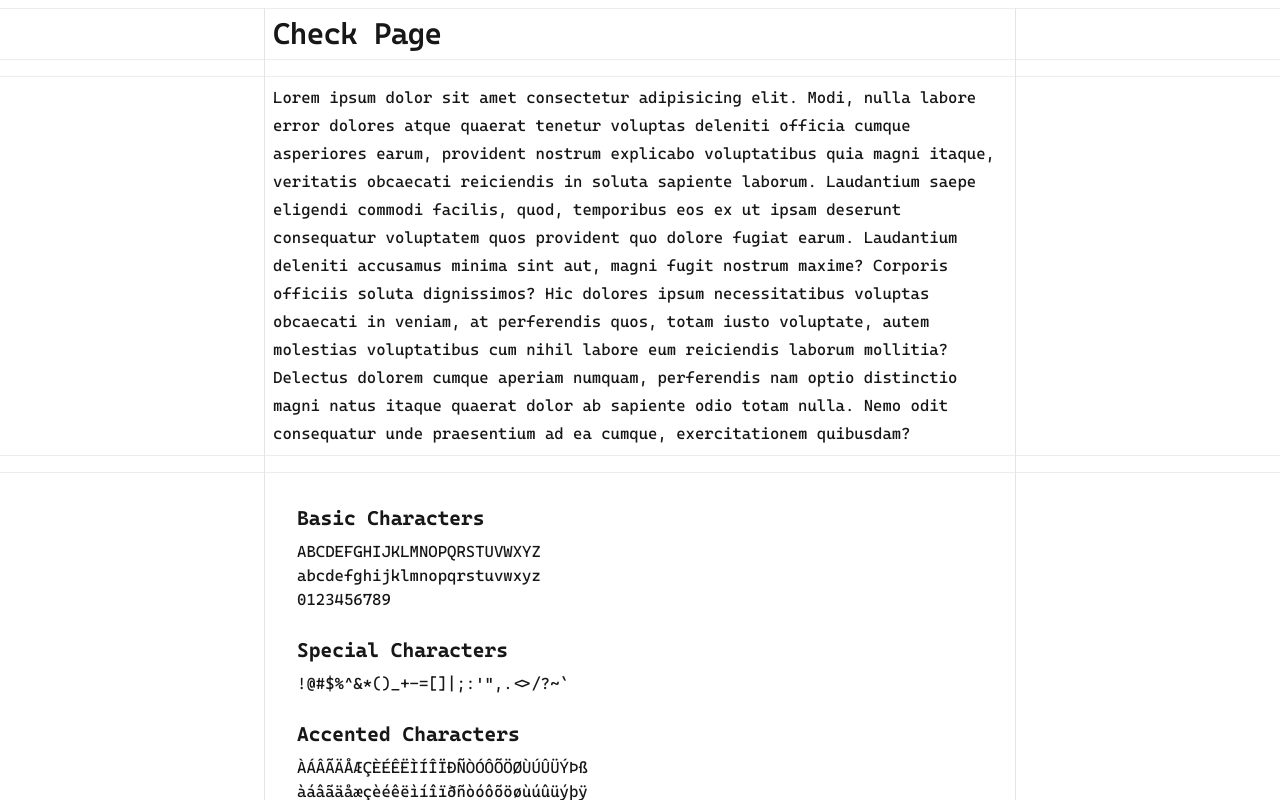
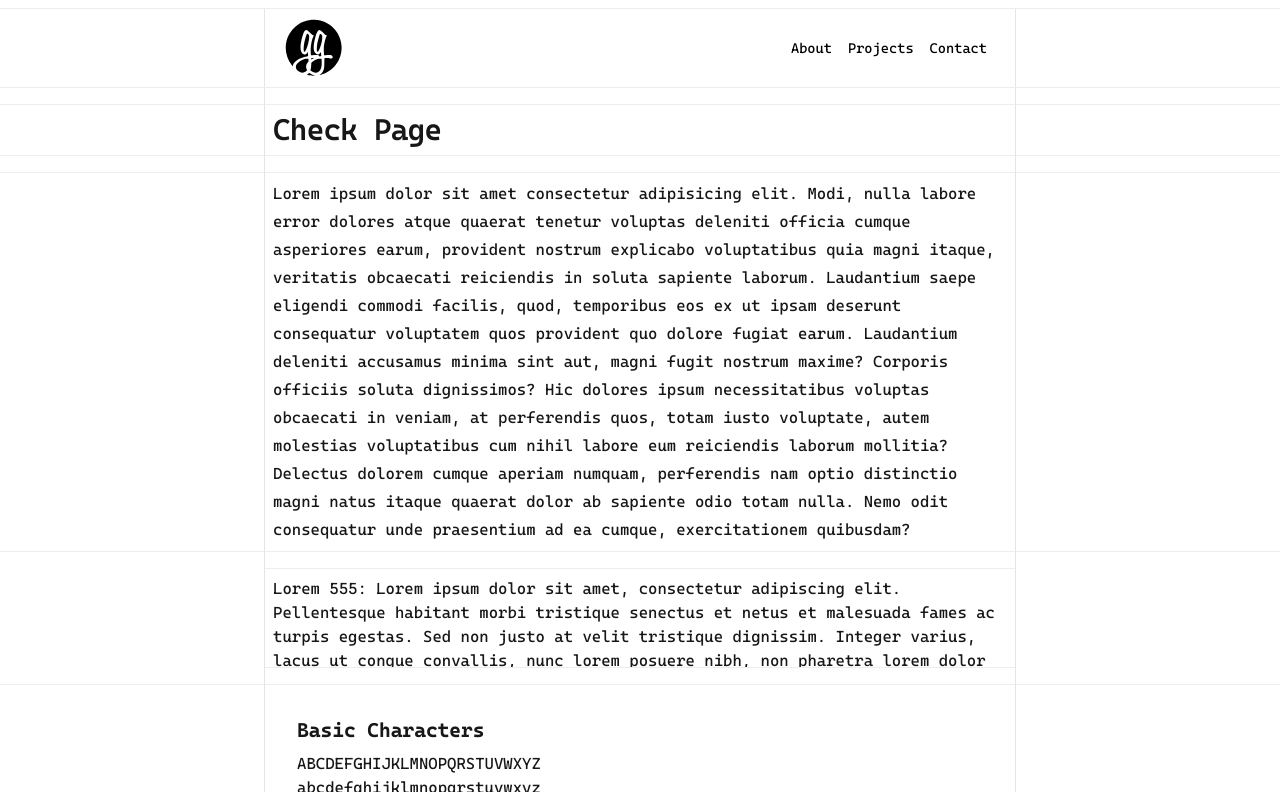
Before and after one commit to Govindggupta/govindgupta.me, a Next.js app: page /check in a window 1280 px wide. Shown: the top 800 px of the page. Built offline with nearby package versions, Linux system fonts and the light colour scheme.

Commit message:
added Navbar Component

```diff
--- a/src/app/(app)/check/page.tsx
+++ b/src/app/(app)/check/page.tsx
@@ -1,8 +1,21 @@
 export default function Check() {
   return (
     <div className="space-y-4">
+
       <h1 className="text-3xl font-semibold tracking-tight screen-line-after screen-line-before p-2">Check Page</h1>
       <p className="text-base leading-7 screen-line-after screen-line-before p-2">Lorem ipsum dolor sit amet consectetur adipisicing elit. Modi, nulla labore error dolores atque quaerat tenetur voluptas deleniti officia cumque asperiores earum, provident nostrum explicabo voluptatibus quia magni itaque, veritatis obcaecati reiciendis in soluta sapiente laborum. Laudantium saepe eligendi commodi facilis, quod, temporibus eos ex ut ipsam deserunt consequatur voluptatem quos provident quo dolore fugiat earum. Laudantium deleniti accusamus minima sint aut, magni fugit nostrum maxime? Corporis officiis soluta dignissimos? Hic dolores ipsum necessitatibus voluptas obcaecati in veniam, at perferendis quos, totam iusto voluptate, autem molestias voluptatibus cum nihil labore eum reiciendis laborum mollitia? Delectus dolorem cumque aperiam numquam, perferendis nam optio distinctio magni natus itaque quaerat dolor ab sapiente odio totam nulla. Nemo odit consequatur unde praesentium ad ea cumque, exercitationem quibusdam?</p>
+      <div className="h-[100px] overflow-y-auto border-y border-edge p-2">
+        <p>
+          Lorem 555: Lorem ipsum dolor sit amet, consectetur adipiscing elit.
+          Pellentesque habitant morbi tristique senectus et netus et malesuada
+          fames ac turpis egestas. Sed non justo at velit tristique dignissim.
+          Integer varius, lacus ut congue convallis, nunc lorem posuere nibh,
+          non pharetra lorem dolor sed augue. Curabitur suscipit, sem in
+          viverra volutpat, risus metus congue nulla, vitae luctus purus lorem
+          et mi. Aenean at sapien sed nibh suscipit faucibus. Cras vulputate
+          finibus lorem, sed mattis lorem feugiat id.
+        </p>
+      </div>
 
       <section className="screen-line-before screen-line-after">
         <div className="p-8 space-y-6 font-mono">
@@ -15,7 +28,7 @@ export default function Check() {
 
           <section>
             <h2 className="text-xl font-bold mb-2">Special Characters</h2>
-        <p>!@#$%^&*()_+-=[]{}|;:'",.&lt;&gt;/?~`</p>
+            <p>!@#$%^&*()_+-=[]{ }|;:'",.&lt;&gt;/?~`</p>
           </section>
 
           <section>
@@ -29,7 +42,7 @@ export default function Check() {
             <p className="font-mono text-lg">-&gt;  --&gt;  &lt;-  &lt;--  =&gt;  ==  ===  !==  &lt;=  &gt;=  ::  :?  &amp;&amp;  ||</p>
           </section>
 
-      <section className="mb-8 screen-line-after screen-line-before">
+          <section className="mb-8 screen-line-after screen-line-before h-56 overflow-auto overflow-x-hidden ">
             <h2 className="text-xl font-bold mb-4">All Font Variations</h2>
 
             {/* Light */}
--- a/src/app/(app)/layout.tsx
+++ b/src/app/(app)/layout.tsx
@@ -1,9 +1,15 @@
+import SiteHeader from "@/components/SiteHeader";
 import React from "react";
 
-export default function Layout({children} : {children: React.ReactNode}) {
+export default function Layout({ children }: { children: React.ReactNode }) {
     return (
-        <div className="h-full w-full min-h-screen border-x border-subtle">
-            {children}
+        <div>
+            <div className="h-2 sticky top-0 z-50 bg-background"></div>
+            <div className="h-full w-full min-h-screen border-x border-subtle">
+                <SiteHeader />
+                {children}
+            </div>
+            <div className="h-2 sticky bottom-0 z-50 bg-background"></div>
         </div>
     )
 }
--- a/src/app/layout.tsx
+++ b/src/app/layout.tsx
@@ -18,7 +18,7 @@ export default function RootLayout({
   return (
     <html lang="en">
       <body className={`${cascadiaCode.variable} relative min-h-screen bg-black antialiased`}>
-        <div className="relative z-10 mx-auto md:max-w-3xl *:[[id]]:scroll-mt-22 p-2 min-h-screen ">
+        <div className="relative z-10 mx-auto md:max-w-3xl *:[[id]]:scroll-mt-22 px-2 min-h-screen ">
           {children}
         </div>
       </body>
--- a/src/components/Navbar.tsx
+++ b/src/components/Navbar.tsx
@@ -1,29 +1,74 @@
 import Image from "next/image";
 import Link from "next/link";
+import logoOutlineLight from "@/logos/black_thick_border.svg";
+import logoFilledLight from "@/logos/black_filled.svg";
 import logoOutline from "@/logos/white_thick_border.svg";
 import logoFilled from "@/logos/white_filled.svg";
 
 export default function Navbar() {
   return (
-    <nav >
-    </nav>
-  );
-}
+    <nav className="mb-4 screen-line-after screen-line-before p-1">
+      <div className="h-18 px-2 bg-white dark:bg-black flex items-center justify-between rounded-md">
         <Link
           href="/"
-  className="group relative block h-20 w-20"
+          className="group relative block h-18 w-18"
           aria-label="Go to home"
         >
           <Image
+            src={logoOutlineLight}
+            alt="Govind logo"
+            className="absolute inset-0 h-full w-full opacity-0 transition-opacity duration-150 group-hover:opacity-100 dark:hidden"
+            priority
+          />
+          <Image
+            src={logoFilledLight}
+            alt="Govind logo"
+            className="absolute inset-0 h-full w-full transition-opacity duration-150 group-hover:opacity-0 dark:hidden"
+            priority
+          />
+          <Image
             src={logoOutline}
             alt="Govind logo"
-    className="absolute inset-0 h-full w-full transition-opacity duration-150 group-hover:opacity-0"
+            className="absolute inset-0 h-full w-full opacity-0 transition-opacity duration-150 group-hover:opacity-100 hidden dark:block"
             priority
           />
           <Image
             src={logoFilled}
             alt="Govind logo"
-    className="absolute inset-0 h-full w-full opacity-0 transition-opacity duration-150 group-hover:opacity-100"
+            className="absolute inset-0 h-full w-full transition-opacity duration-150 group-hover:opacity-0 hidden dark:block"
             priority
           />
-</Link>;
+        </Link>
+
+        <div className="pr-4">
+          <ul className="flex gap-4">
+            <li>
+              <Link
+                href="/about"
+                className="text-sm font-medium text-black dark:text-white hover:underline transition-all duration-150"
+              >
+                About
+              </Link>
+            </li>
+            <li>
+              <Link
+                href="/projects"
+                className="text-sm font-medium text-black dark:text-white hover:underline transition-all duration-150"
+              >
+                Projects
+              </Link>
+            </li>
+            <li>
+              <Link
+                href="/contact"
+                className="text-sm font-medium text-black dark:text-white hover:underline transition-all duration-150"
+              >
+                Contact
+              </Link>
+            </li>
+          </ul>
+        </div>
+      </div>
+    </nav>
+  );
+}
--- a/src/components/SiteHeader.tsx
+++ b/src/components/SiteHeader.tsx
@@ -0,0 +1,9 @@
+import Navbar from "./Navbar";
+
+export default function SiteHeader() {
+    return (
+        <header className="bg-background sticky top-2 z-50">
+            <Navbar/>
+        </header>
+    )
+}
```
Lines whose indentation alone changed are shown as unchanged.
